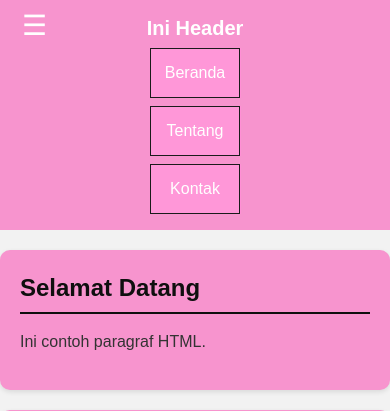
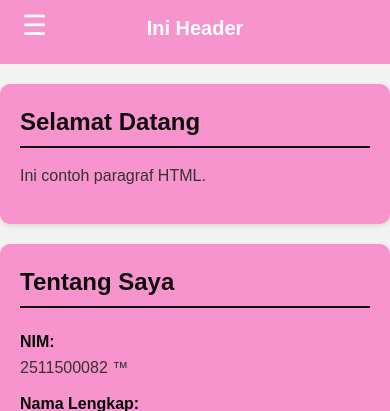
Before and after one commit to 2511500082-source/2511500082-PWD-GB1J-2526O, a PHP site: page /pertemuan-05/index.html in a window 390 px wide. Shown: the top 411 px of the page. Run offline with PHP 8.4, Linux system fonts and the light colour scheme.

Commit message:
styling elemen nav mobile

```diff
--- a/pertemuan-05/style.css
+++ b/pertemuan-05/style.css
@@ -98,6 +98,14 @@ header li a:active {
         top: 8px;
     }
 
+    nav {
+        display: none;
+        flex-direction: column;
+        background: #ff99c2;
+        width: 100%;
+        padding: 5px 0;
+    }
+
     header {
         padding: 16px;
         position: sticky;
```
Also changed, not shown: pertemuan-05/README.md.
